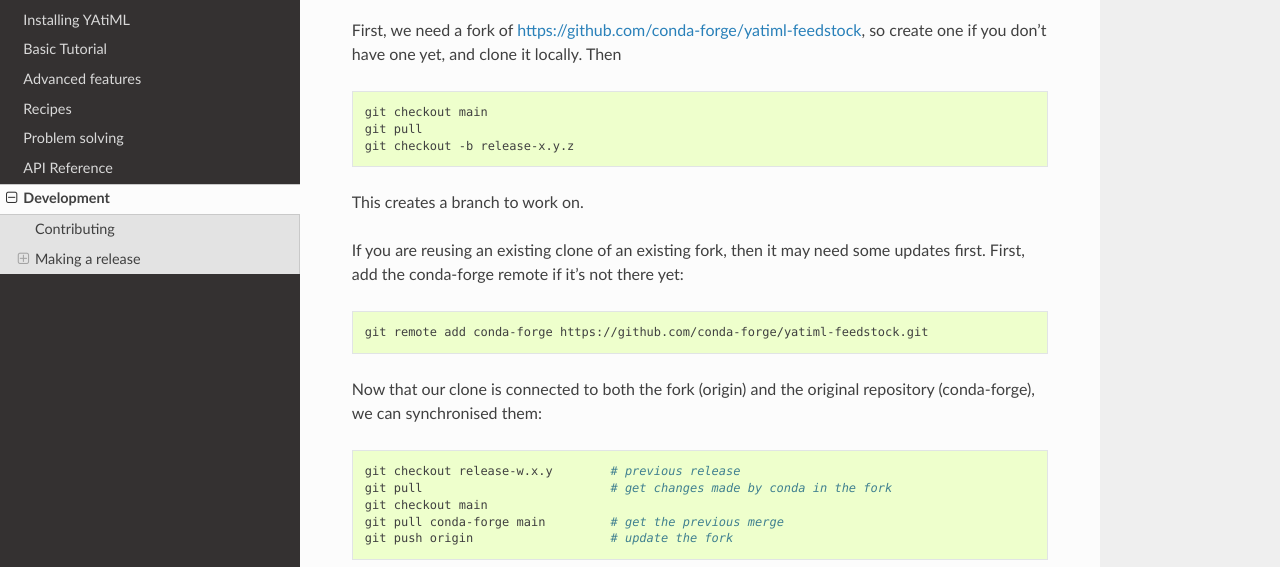
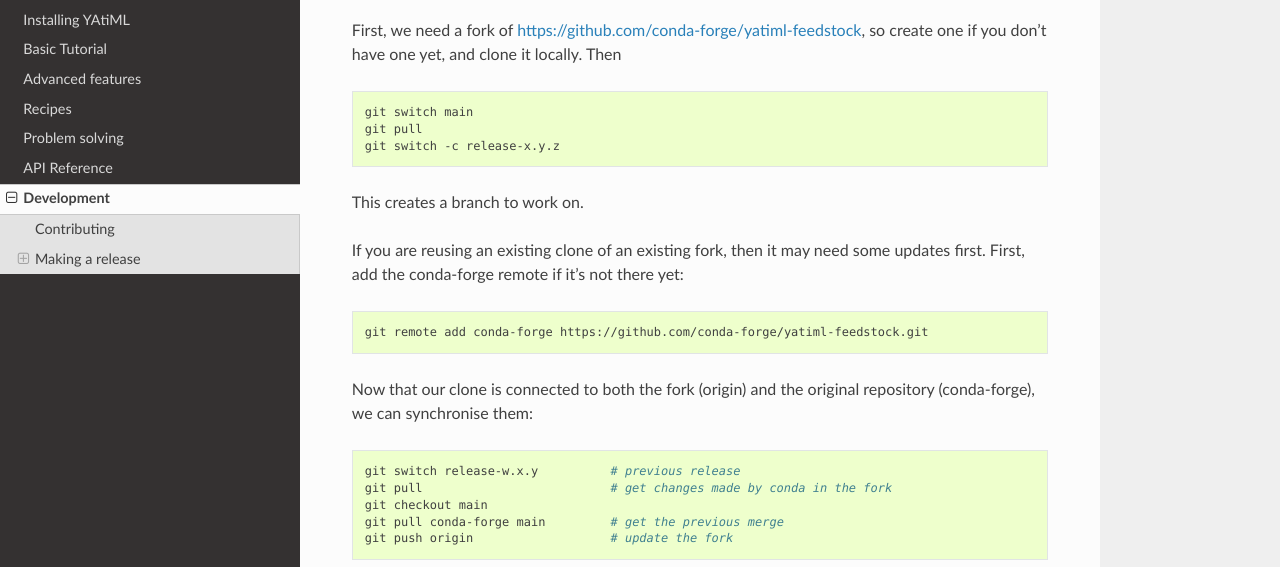
Before and after one commit to yatiml/yatiml, a Sphinx documentation site: the page built from docs/development.rst, in a window 1280 px wide and 900 px high, scrolled down 4226 px. Shown: the part 155-722 px from the top of the window. Built offline with Sphinx 7.4.7 and the Read the Docs theme 2.0.0, drawn with Linux system fonts in a browser that asks for light colours; some of the changed text lies outside the part shown.

Commit message:
Update release documentation

```diff
--- a/docs/development.rst
+++ b/docs/development.rst
@@ -123,7 +123,7 @@ To start the release process, make a release branch
 
 .. code-block:: bash
 
-  git checkout -b release-x.y.z develop
+  git switch -c release-x.y.z develop
 
 YAtiML uses `Semantic Versioning`_, so name the new version accordingly.
 
@@ -199,7 +199,7 @@ important for GitHub and GitHub integrations.
 
 .. code-block:: bash
 
-  git checkout master
+  git switch master
   git merge --no-ff -X theirs release-x.y.z
   git tag -a x.y.z -m 'Release x.y.z'
   git push
@@ -248,9 +248,9 @@ create one if you don't have one yet, and clone it locally. Then
 
 .. code-block:: bash
 
-  git checkout main
+  git switch main
   git pull
-  git checkout -b release-x.y.z
+  git switch -c release-x.y.z
 
 This creates a branch to work on.
 
@@ -263,11 +263,11 @@ updates first. First, add the conda-forge remote if it's not there yet:
 
 
 Now that our clone is connected to both the fork (origin) and the original
-repository (conda-forge), we can synchronised them:
+repository (conda-forge), we can synchronise them:
 
 .. code-block:: bash
 
-  git checkout release-w.x.y        # previous release
+  git switch release-w.x.y          # previous release
   git pull                          # get changes made by conda in the fork
   git checkout main
   git pull conda-forge main         # get the previous merge
@@ -339,7 +339,7 @@ do it next time (see above) if we reuse this fork and/or clone.
 
 .. code-block:: bash
 
-  git checkout release-x.y.z
+  git switch release-x.y.z
   git pull                      # get changes made by conda in the fork
   git checkout main
   git pull conda-forge main     # get the merge we just made
```
